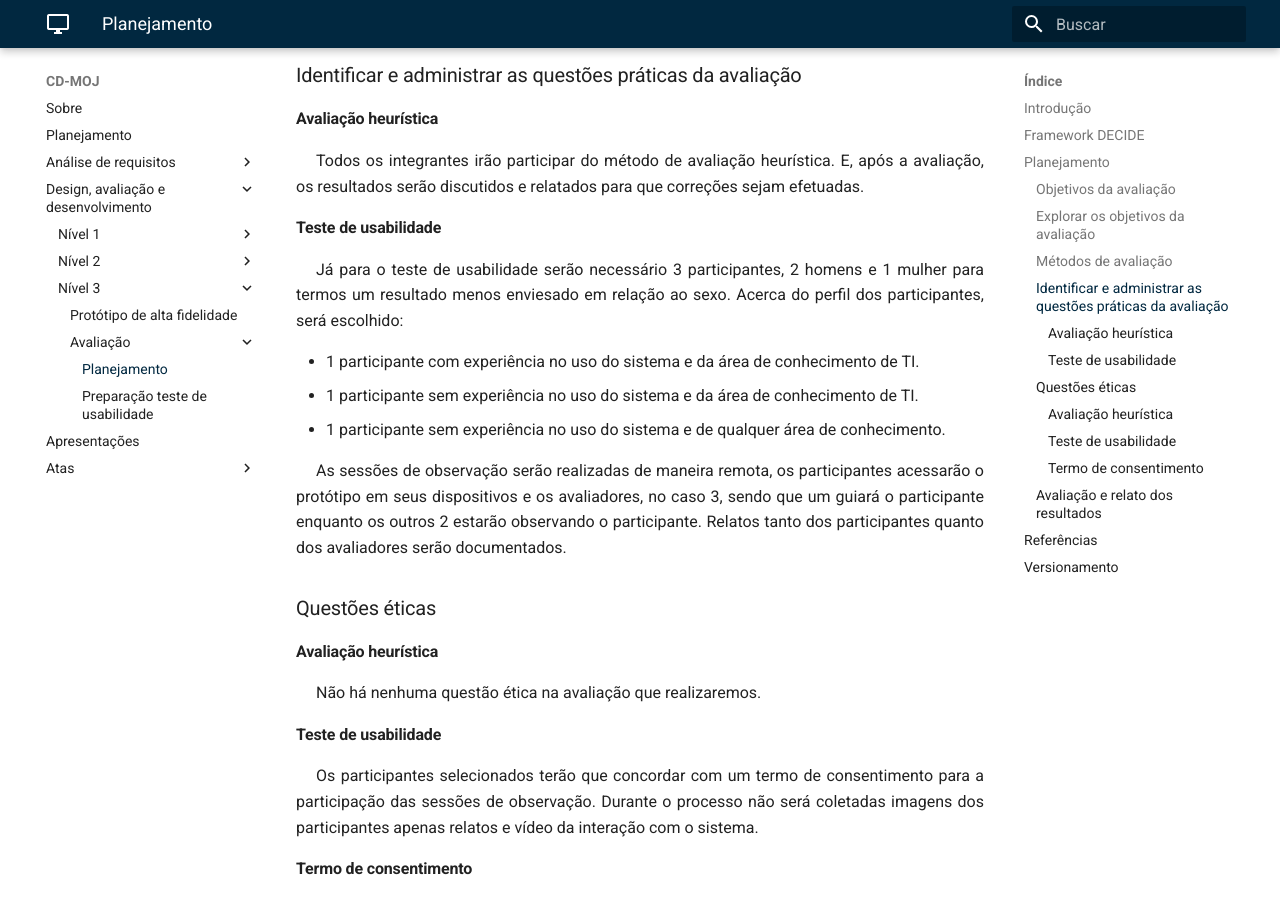
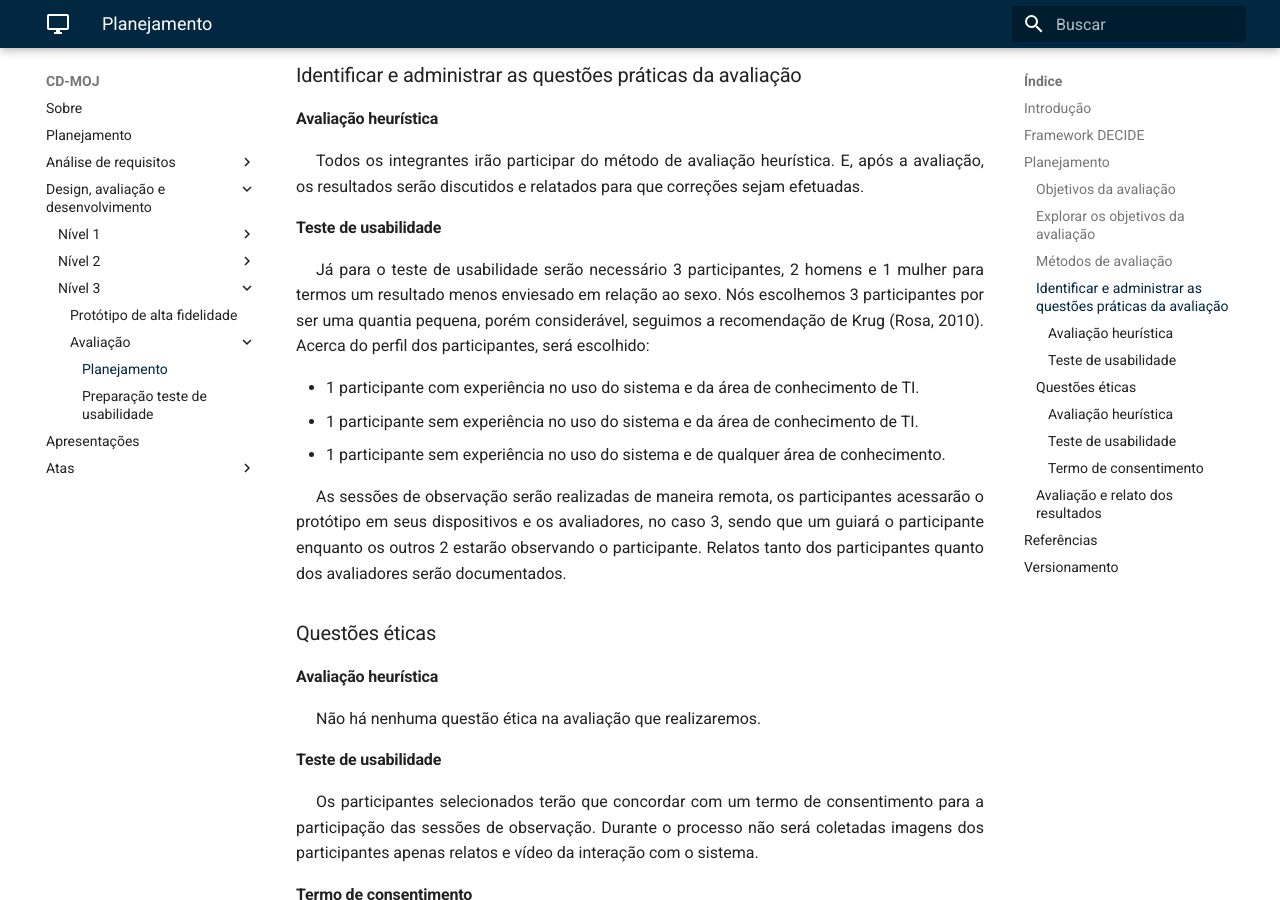
Before and after one commit to Interacao-Humano-Computador/2020.1-CD-MOJ, an MkDocs documentation site: the page built from docs/DeAD/nivel3/avaliacao/planejamento.md, in a window 1280 px wide and 900 px high, scrolled down 2018 px. Built offline with MkDocs 1.6.1 and Material for MkDocs 9.7.7, drawn with Linux system fonts in a browser that asks for light colours; some of the changed text lies outside the part shown.

Commit message:
Adição nova versão protótipo de alta fidelidade e referência no planejamento da avaliação

```diff
--- a/docs/DeAD/nivel3/avaliacao/planejamento.md
+++ b/docs/DeAD/nivel3/avaliacao/planejamento.md
@@ -72,7 +72,7 @@
 #### Teste de usabilidade
 
 <p style="text-indent: 20px; text-align: justify">
-Já para o teste de usabilidade serão necessário 3 participantes, 2 homens e 1 mulher para termos um resultado menos enviesado em relação ao sexo. Acerca do perfil dos participantes, será escolhido:
+Já para o teste de usabilidade serão necessário 3 participantes, 2 homens e 1 mulher para termos um resultado menos enviesado em relação ao sexo. Nós escolhemos 3 participantes por ser uma quantia pequena, porém considerável, seguimos a recomendação de Krug (Rosa, 2010). Acerca do perfil dos participantes, será escolhido:
 </p>
 
 - 1 participante com experiência no uso do sistema e da área de conhecimento de TI.
@@ -144,6 +144,7 @@
 
 ## Referências
 
+- ROSA, José. "Avaliação e Projeto no Design de Interfaces". 2AB Editora, 2010.
 - BARBOSA, Simone; SILVA, Bruno. "Interação Humano-Computador". Elsevier Editora Ltda, 2010.
 
 ## Versionamento
```
Also changed, not shown: docs/DeAD/nivel3/prototipo_alta.md (+6 -1 lines).
